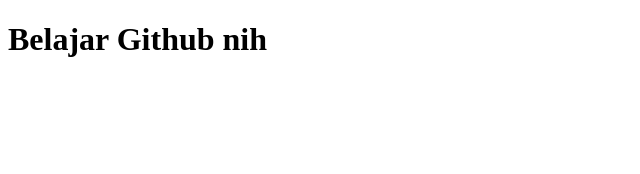
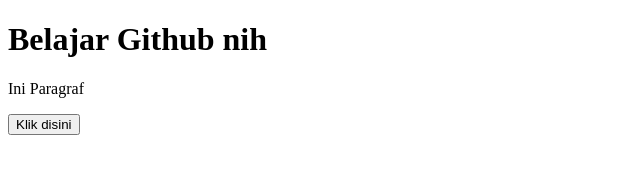
Before and after one commit to siciliagloria9-max/belajar-github, a plain HTML site: page index.html in a window 1280 px wide. Shown: the whole page, without its empty margins (0-640 px from the left). Drawn offline with Linux system fonts and the light colour scheme.

Commit message:
update file htlm dan nambah file css

```diff
--- a/index.html
+++ b/index.html
@@ -7,5 +7,7 @@
 </head>
 <body>
     <h1>Belajar Github nih</h1>
+    <p>Ini Paragraf</p>
+    <button>Klik disini</button>
 </body>
 </html>
--- /dev/null
+++ b/style.css
@@ -0,0 +1,3 @@
+*{
+    padding: 20px;
+}
```
